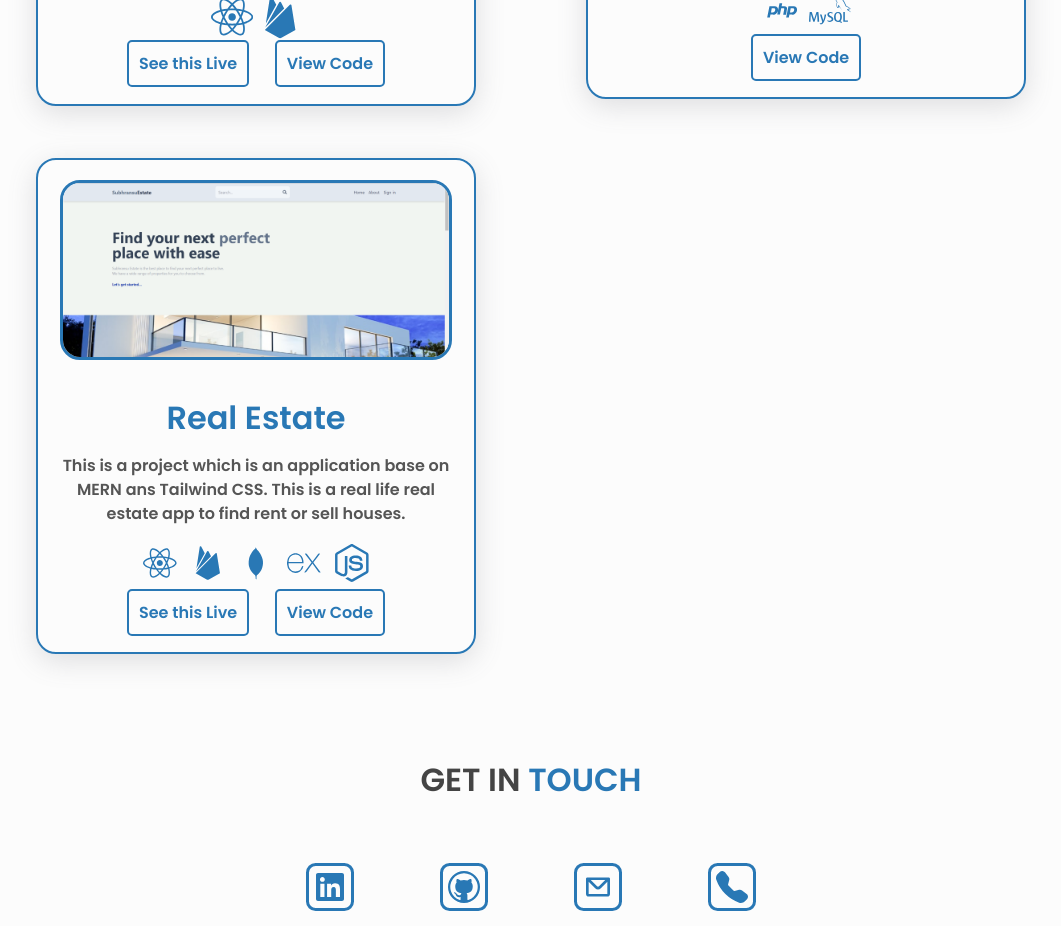
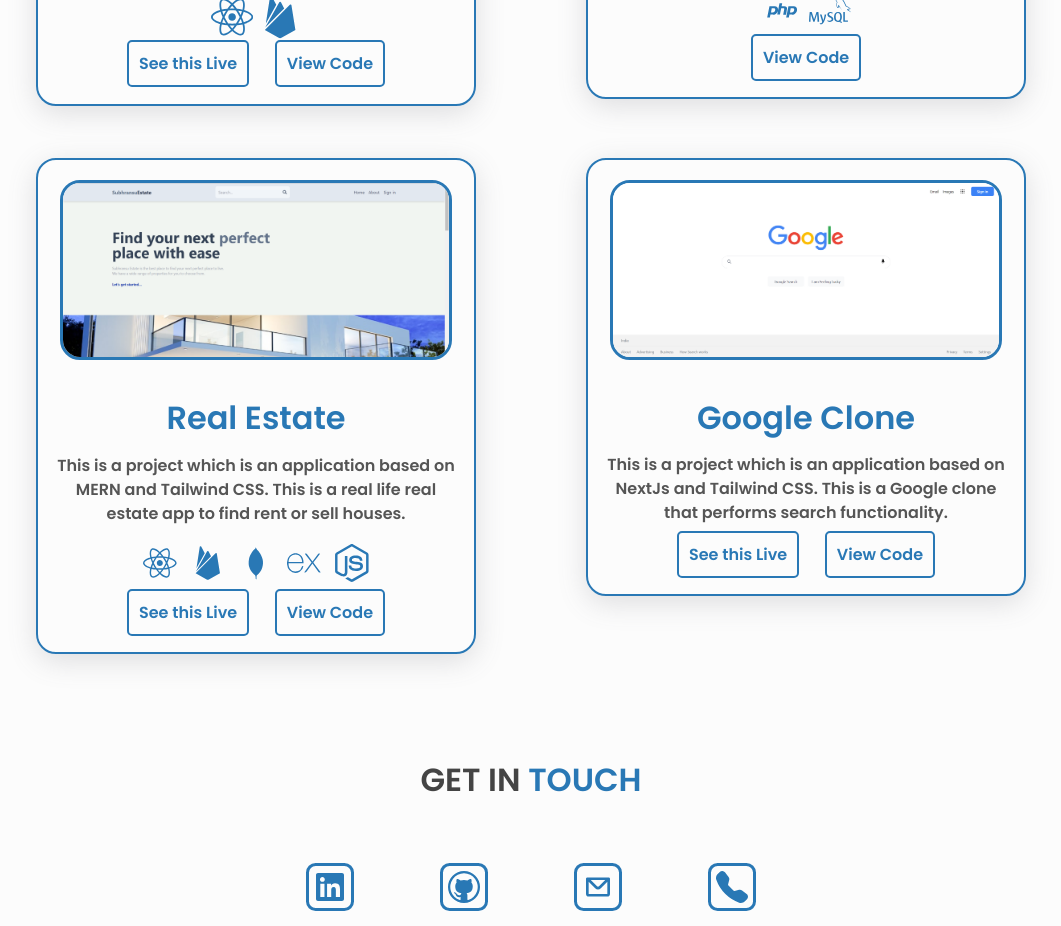
Before and after one commit to Subhransu02/Portfolio, a React (Create React App) app: page / in a window 1280 px wide. Shown: the part 5160-6086 px from the top of the page, without its empty margins (109-1170 px from the left). Built offline with nearby package versions, Linux system fonts and the light colour scheme.

Commit message:
new project added

```diff
--- a/src/Components/Projects/Projects.jsx
+++ b/src/Components/Projects/Projects.jsx
@@ -19,6 +19,7 @@
 import chatpic from "../../assets/chat.png";
 import crud from "../../assets/crud.png";
 import sspic from "../../assets/ss.png";
+import ggpic from "../../assets/gg.png";
 export const Projects = () => {
   return (
     <>
@@ -117,9 +118,9 @@
               <div className="project_information">
                 <h2>Book Management</h2>
                 <p>
-                It is a project which is an application of reactjs,
-firebase mainly a CRUD application to store the
-data of books, and keep a record of availabilty.
+                  It is a project which is an application of reactjs, firebase
+                  mainly a CRUD application to store the data of books, and keep
+                  a record of availabilty.
                 </p>
                 <div>
                   <FaReact />
@@ -271,8 +272,9 @@
               <div className="project_information">
                 <h2>Real Estate</h2>
                 <p>
-                  This is a project which is an application base on MERN ans Tailwind CSS.
-                  This is a real life real estate app to find rent or sell houses.
+                  This is a project which is an application based on MERN and
+                  Tailwind CSS. This is a real life real estate app to find rent
+                  or sell houses.
                 </p>
                 <div>
                   <FaReact />
@@ -280,7 +282,6 @@
                   <DiMongodb />
                   <SiExpress />
                   <FaNodeJs />
-
                 </div>
                 <div>
                   <a
@@ -306,9 +307,45 @@
             </div>
           </div>
 
+          <div className="projects_container" data-aos="fade-right">
+            <div className="project">
+              <div className="project_videocontainer">
+                <div>
+                  <img src={ggpic} alt="google-clone" />
+                </div>
+              </div>
+              <div className="project_information">
+                <h2>Google Clone</h2>
+                <p>
+                  This is a project which is an application based on NextJs and
+                  Tailwind CSS. This is a Google clone that performs search functionality.
+                </p>
+                <div>
 
-
-
+                </div>
+                <div>
+                  <a
+                    href="https://google-clone-subhransu02.vercel.app/"
+                    target="_blank"
+                    rel="noreferrer"
+                  >
+                    <span type="button" className="btns onbt onbt">
+                      See this Live
+                    </span>
+                  </a>
+                  <a
+                    href="https://github.com/Subhransu02/google-clone"
+                    target="_blank"
+                    rel="noreferrer"
+                  >
+                    <span type="button" className="btns onbt">
+                      View Code
+                    </span>
+                  </a>
+                </div>
+              </div>
+            </div>
+          </div>
         </div>
       </div>
     </>
```
Also changed, not shown: src/assets/gg.png (added). Lines whose indentation alone changed are shown as unchanged.
